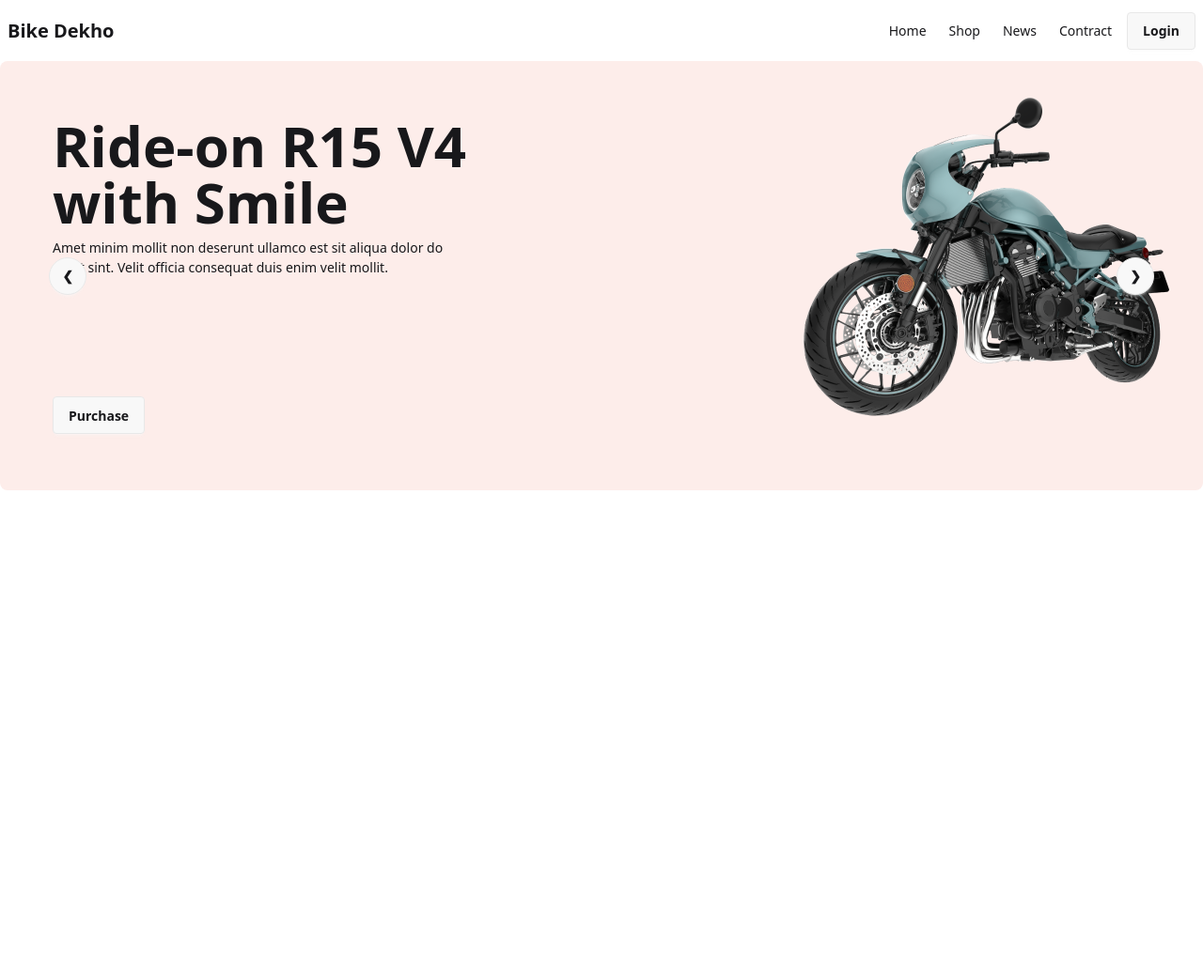
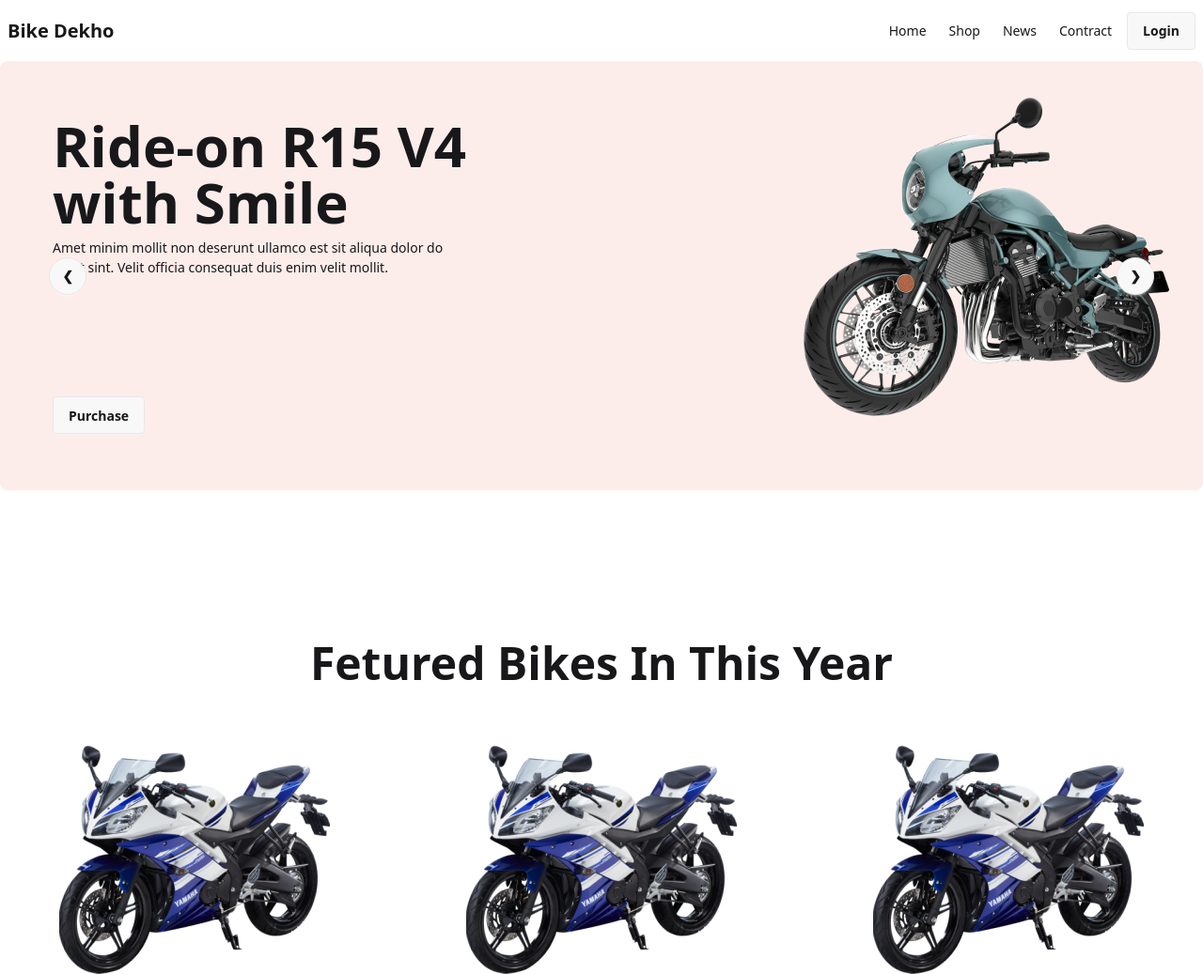
Before and after one commit to mdhasibseo/dasy-ui-practise, a plain HTML site: page index.html in a window 1280 px wide. Shown: the whole page at 94% size. Before the commit the page ends 800 px from the top, so only its background shows below. Drawn offline with nearby package versions, Linux system fonts and the light colour scheme.

Commit message:
bike-section-added

```diff
--- a/index.html
+++ b/index.html
@@ -9,7 +9,7 @@
     <link href="https://cdn.jsdelivr.net/npm/daisyui@5" rel="stylesheet" type="text/css" />
 <script src="https://cdn.jsdelivr.net/npm/@tailwindcss/browser@4"></script>
 </head>
-<body>
+<body class="container mx-auto">
     <header class="container  mx-auto">
             <div class="navbar ">
   <div class="navbar-start flex-1">
@@ -108,7 +108,14 @@
 </div>
       </section>
       <section>
-
+        <div class="mt-40">
+          <h2 class="text-center text-5xl font-semibold">Fetured Bikes In This Year</h2>
+          <div class="grid grid-cols-1 place-items-center md:grid-cols-3 gap-5 mt-16">
+            <img src="images/others/feature-bike.png" alt="">
+            <img src="images/others/feature-bike.png" alt="">
+            <img src="images/others/feature-bike.png" alt="">
+          </div>
+        </div>
       </section>
 
     </main>
```
